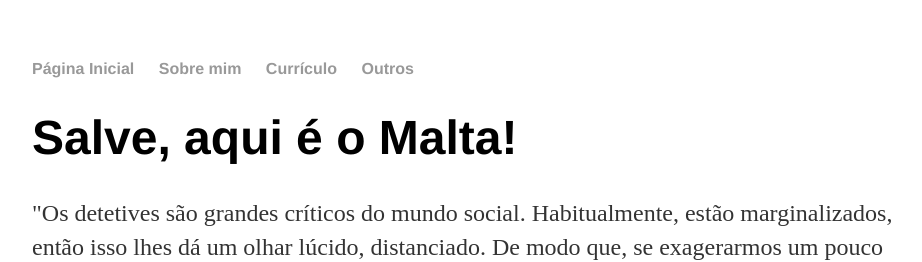
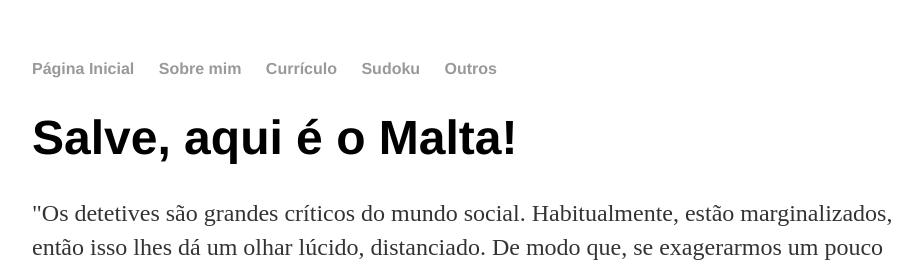
Before and after one commit to maltagabriel/maltagabriel.github.io, a Jekyll site: the page built from index.html, in a window 1280 px wide. Shown: the top 262 px of the page, without its empty margins (160-1082 px from the left). Built offline with Jekyll 4.4.1, drawn with Linux system fonts in a browser that asks for light colours.

Commit message:
Update default.html

```diff
--- a/_layouts/default.html
+++ b/_layouts/default.html
@@ -11,6 +11,7 @@
         		<li><a href="/">Página Inicial</a></li>
 	        	<li><a href="/sobre">Sobre mim</a></li>
         		<li><a href="/cv">Currículo</a></li>
+			<li><a href="/sudoku">Sudoku</a></li>
         		<li><a href="/outros">Outros</a></li>
     		</ul>
 		</nav>
```
